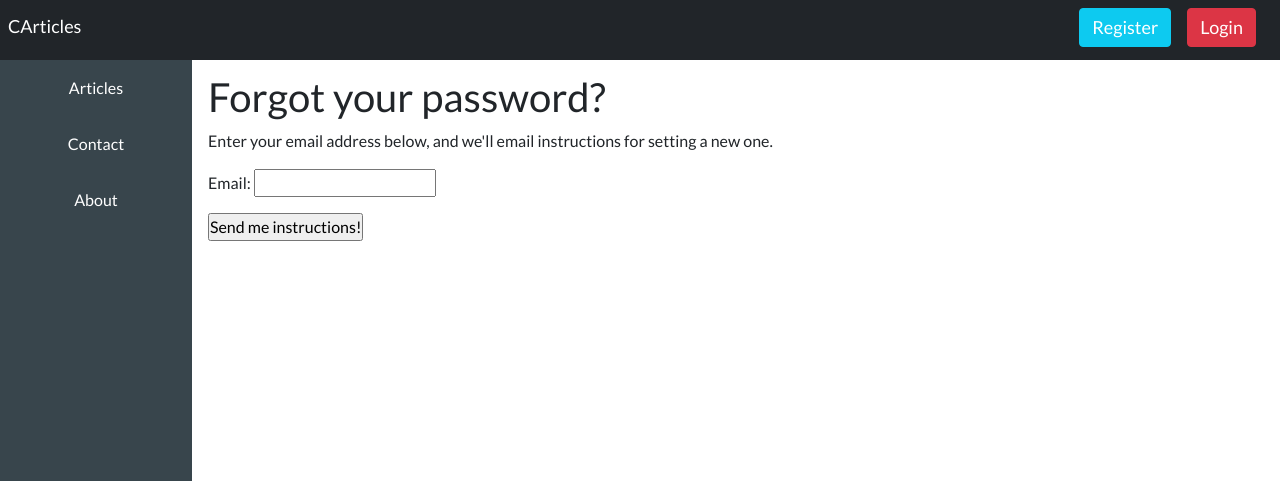
After one commit to Nikita-Goncharov/DjangoArticles, a Django app: page /reset_password/ in a window 1280 px wide. The commit adds this page. Shown: the top 481 px of the page. Run offline with Django 4.2, Linux system fonts and the light colour scheme; parts of the project's set-up code (start-up, migrations or seed data) failed here and were passed over; some libraries are stand-ins or nearby versions.

Commit message:
commit_add_0010

```diff
--- a/django_web/articles/templates/articles/login.html
+++ b/django_web/articles/templates/articles/login.html
@@ -15,7 +15,7 @@
         <div>{{ form.username }}</div>
         <div>{{ form.password }}</div>
         <div><button class="btn btn-primary" type="submit">Login</button></div>
-        <div><a class="text-muted" href="#">Forgot password?</a></div>
+        <div><a class="text-muted" href="{% url 'reset_password' %}">Forgot password?</a></div>
     </form>
 </div>
 {% endblock %}
--- /dev/null
+++ b/django_web/articles/templates/articles/password_reset.html
@@ -0,0 +1,14 @@
+{% extends 'articles/base.html' %}
+
+{% block title %}Forgot Your Password?{% endblock %}
+
+{% block content %}
+<h1>Forgot your password?</h1>
+<p>Enter your email address below, and we'll email instructions for setting a new one.</p>
+
+<form method="POST">
+    {% csrf_token %}
+    {{ form.as_p }}
+    <input type="submit" value="Send me instructions!">
+</form>
+{% endblock %}
--- a/django_web/articles/urls.py
+++ b/django_web/articles/urls.py
@@ -1,4 +1,5 @@
 from django.urls import path
+from django.contrib.auth import views as auth_views
 from . import views
 
 urlpatterns = [
@@ -15,5 +16,9 @@ urlpatterns = [
     path('category/<int:cat_id>', views.category, name='category'),
     path('delete/<int:del_id>', views.delete_article, name='delete'),
     path('update/<int:pk>', views.UpdateArticle.as_view(), name='update'),
-    path('profile-<str:user_name>', views.others_profile, name='others_profile')
+    path('profile-<str:user_name>', views.others_profile, name='others_profile'),
+    path('reset_password/', auth_views.PasswordResetView.as_view(template_name='articles/password_reset.html'), name='reset_password'),
+    path('password_reset_email/', auth_views.PasswordResetDoneView.as_view(template_name='articles/password_reset_done.html'), name='password_reset_done'),
+    path('reset/<uidb64>/<token>/', auth_views.PasswordResetConfirmView.as_view(template_name="articles/password_reset_confirm.html"), name='password_reset_confirm'),
+    path('reset_complete/', auth_views.PasswordResetCompleteView.as_view(template_name='articles/password_reset_complete.html'), name='password_reset_complete'),
 ]
--- a/django_web/articles/views.py
+++ b/django_web/articles/views.py
@@ -35,8 +35,6 @@ def article(request, article_id):
     return render(request, 'articles/read_article.html', context)
 
 
-# def contact(request):
-#     return render(request, 'articles/contact.html')
 class ContactFormView(FormView):
     template_name = 'articles/contact.html'
     form_class = ContactForm
```
Also changed, not shown: django_web/articles/templates/articles/password_reset_complete.html (added, +8 -0 lines), django_web/articles/templates/articles/password_reset_confirm.html (added, +21 -0 lines), django_web/articles/templates/articles/password_reset_done.html (added, +8 -0 lines), django_web/db.sqlite3.
